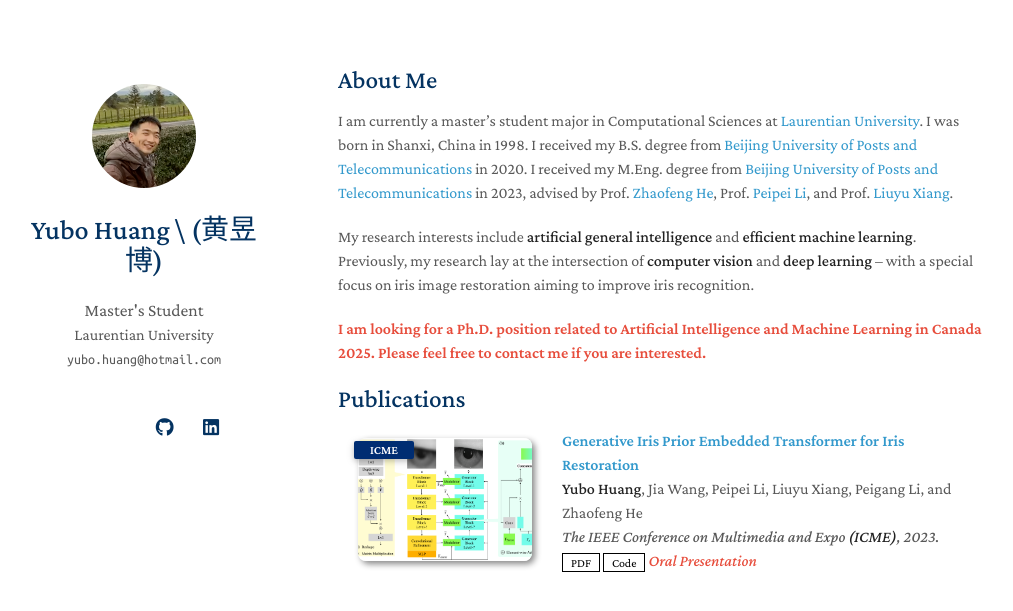
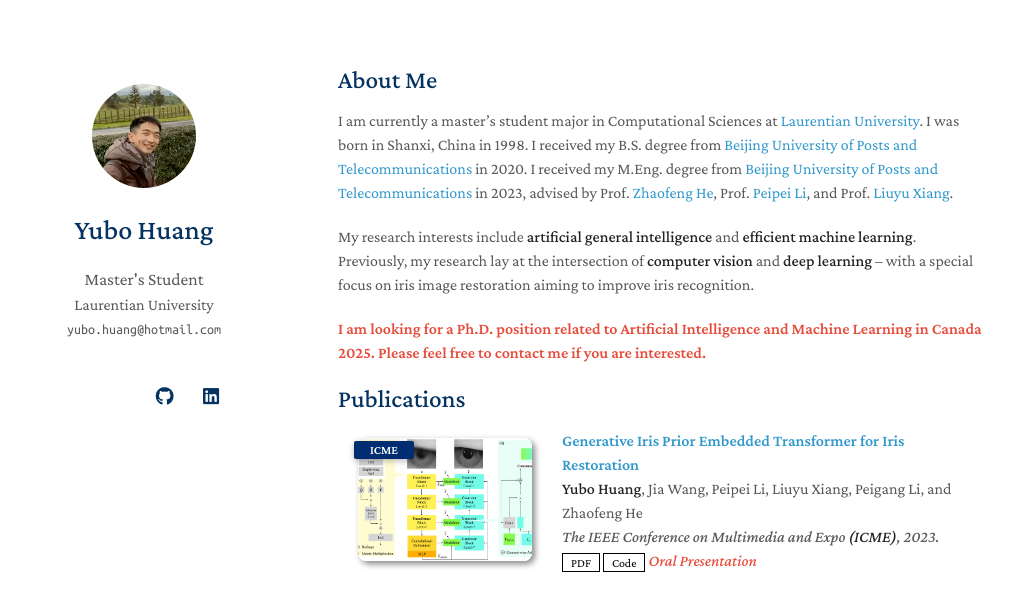
Before and after one commit to yubohuangai/charlton, a Jekyll site: the page built from index.md, in a window 1280 px wide. Shown: the top 611 px of the page, without its empty margins (132-1145 px from the left). Built offline with Jekyll 4.4.1, drawn with Linux system fonts in a browser that asks for light colours; nearby versions of some CDN libraries; a style sheet for code colours, icons or effects is not loaded; our own code applies the rules of GitHub Pages for plain Markdown files.

Commit message:
Update _config.yml

```diff
--- a/_config.yml
+++ b/_config.yml
@@ -1,5 +1,5 @@
 # Basic Information
-title: Yubo Huang \ (黄昱博)
+title: Yubo Huang
 position: Master's Student
 affiliation: Laurentian University
 email: yubo.huang@hotmail.com
```
